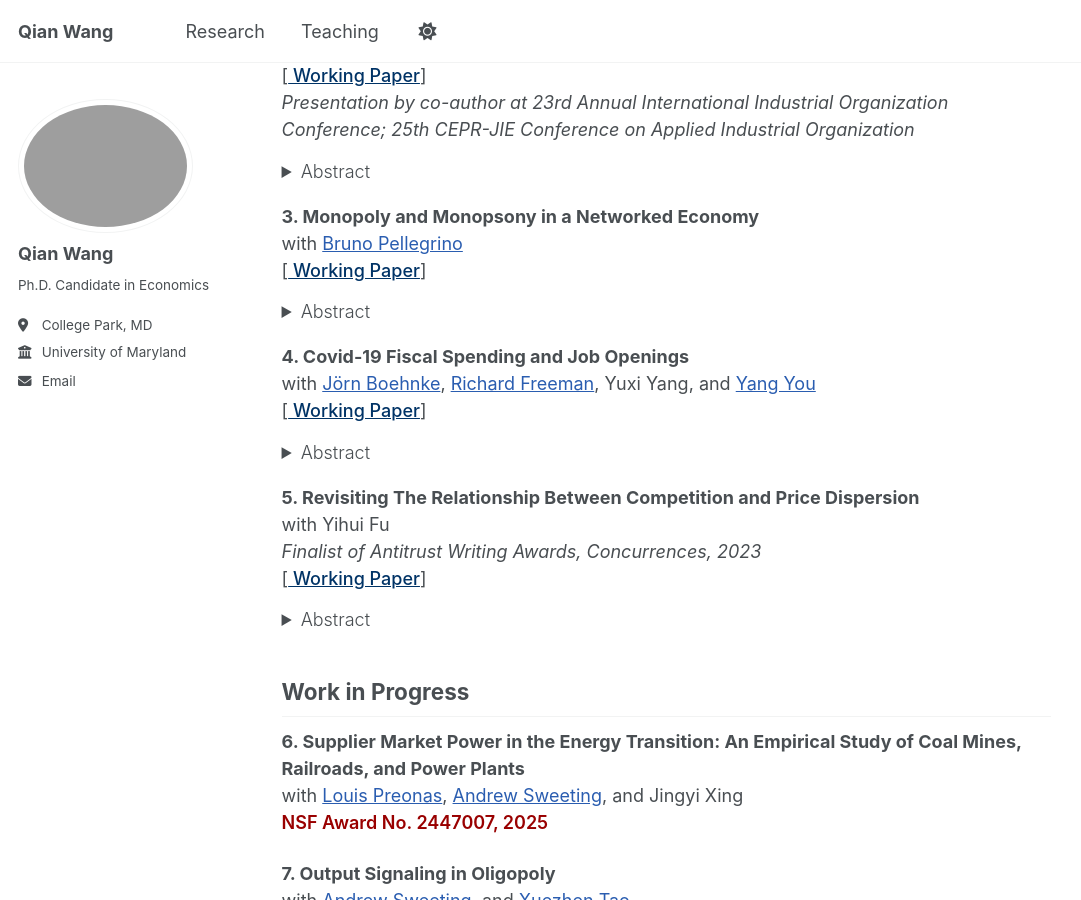
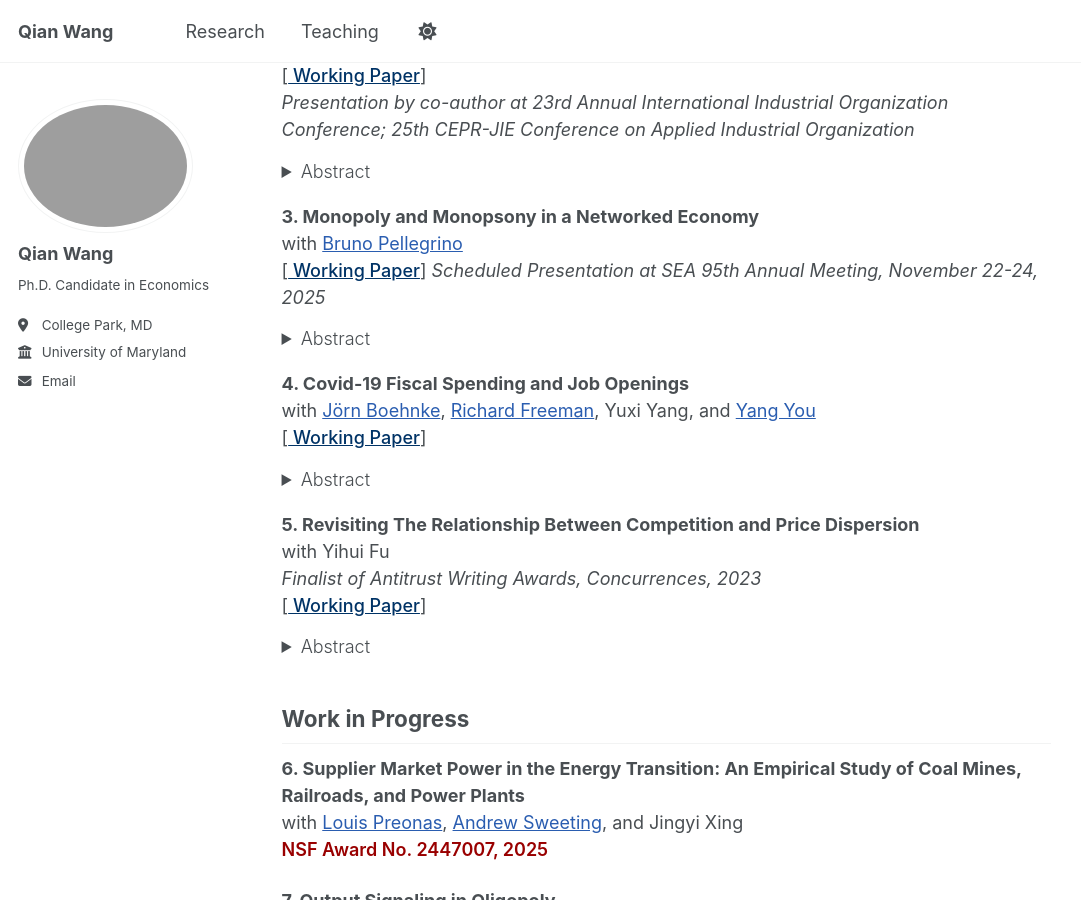
Before and after one commit to qwang819/qwang819.github.io, a Jekyll site: the page built from _pages/about.md, in a window 1280 px wide and 900 px high, scrolled down 682 px. Shown: the whole window, without its empty margins (0-1081 px from the left). Built offline with Jekyll 4.4.1, drawn with Linux system fonts in a browser that asks for light colours; a script that is not in the unit is left out.

Commit message:
Update about.md

```diff
--- a/_pages/about.md
+++ b/_pages/about.md
@@ -46,6 +46,7 @@ Working Paper</a>]
 with <a href="https://www.brunopellegrino.com/" style="color: #2A5DB0;">Bruno Pellegrino</a>
 [<a href="https://www.dropbox.com/scl/fi/p66b8dxl4a84ygqxhwjkc/monopoly_monopsony_network.pdf?rlkey=zxs17tirj24mom5yyjrbukje9&st=hig4q0fd&dl=0" style="color:#003366; font-weight:550">
 Working Paper</a>]
+*Scheduled Presentation at SEA 95th Annual Meeting, November 22-24, 2025*
 <details style="margin-top: -0.5rem; margin-bottom: 1rem;">
    <summary><span style="font-weight:300;">Abstract</span></summary>
    <p style="text-align: justify;">
```
